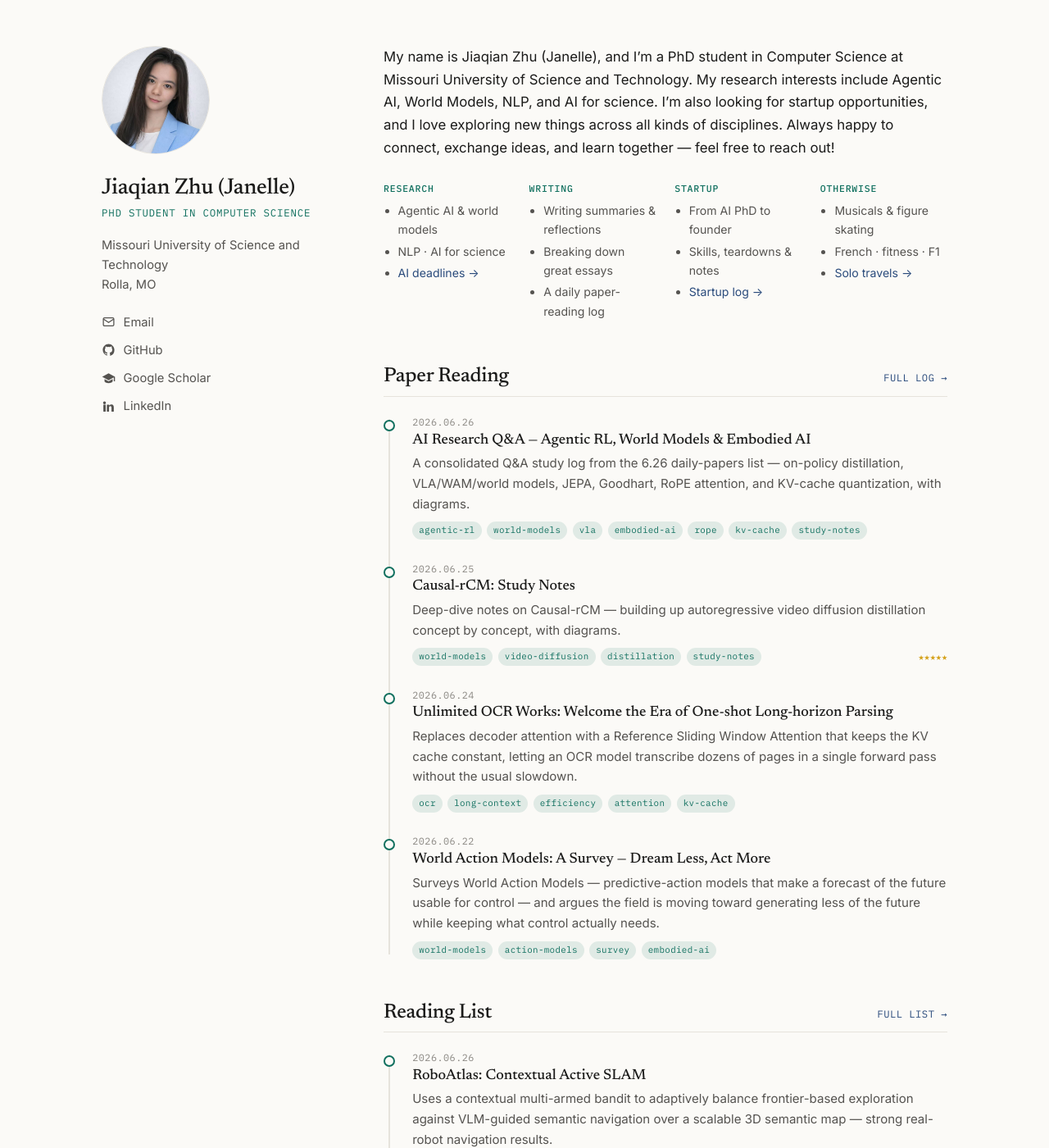
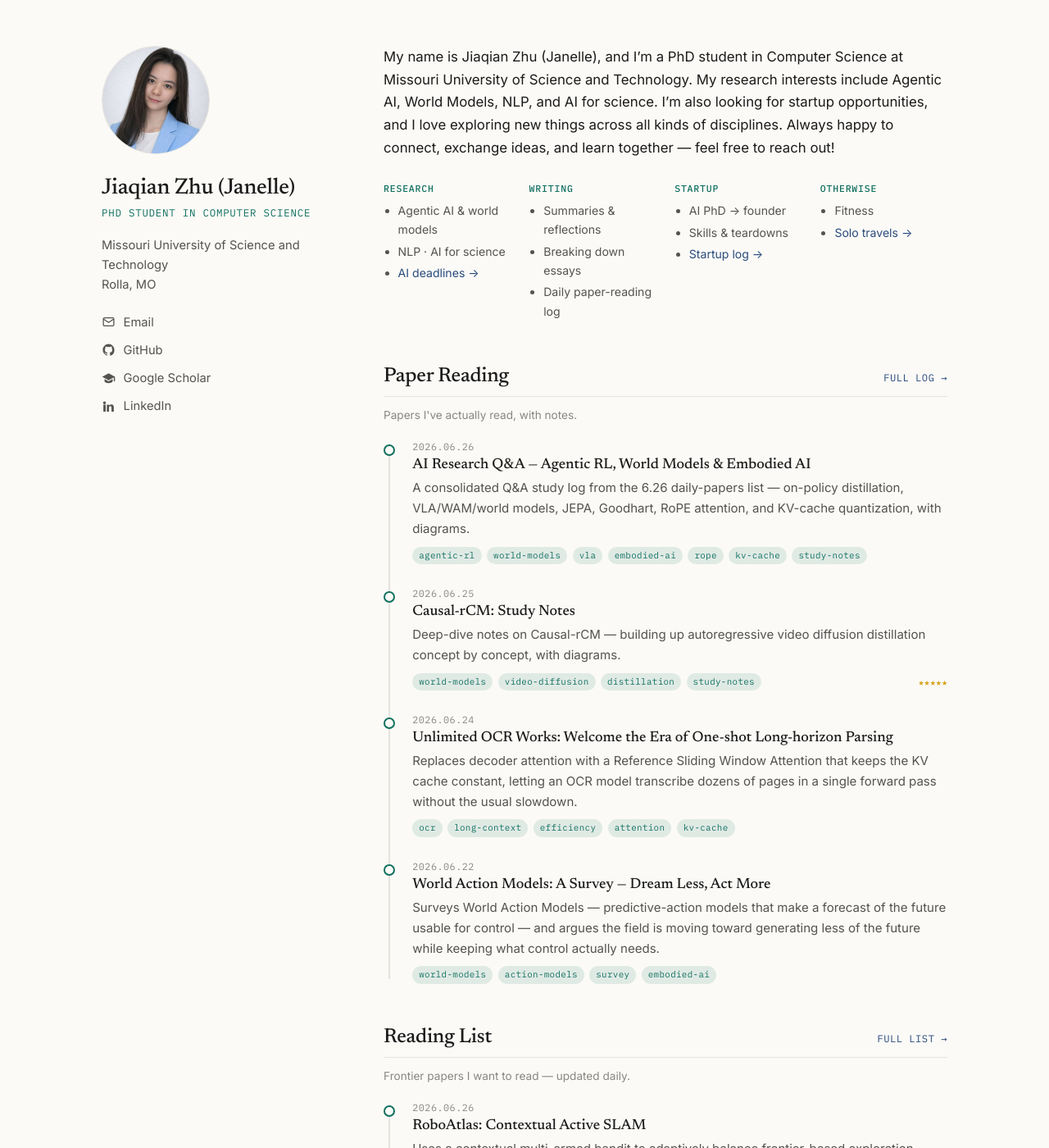
Before and after one commit to Jiaqian-Janelle/Jiaqian-Janelle.github.io, a Jekyll site: the page built from index.html, in a window 1280 px wide and 1400 px high. Shown: the whole window at 82% size. Built offline with Jekyll 4.4.1, drawn with Linux system fonts in a browser that asks for light colours; some of the changed text lies outside the part shown.

Commit message:
streamline homepage facets, clarify reading sections, trim awards

```diff
--- a/_data/experience.yml
+++ b/_data/experience.yml
@@ -1,4 +1,4 @@
 - period: "2024"
   detail: "**National Scholarship**, Ministry of Education of China."
 - period: "2021"
-  detail: "**First Prize (National Top 3)**, China College Student Computer Design Competition — Digital Media & Interaction Design track. Project: *Alpine Skiing VR*, an immersive VR skiing experience; served as **team leader**."
+  detail: "**National First Prize** (Top 3), China College Student Computer Design Competition — *Alpine Skiing VR*, as team leader. Outstanding Work · showcased online · 20,000+ views."
--- a/index.html
+++ b/index.html
@@ -23,36 +23,36 @@ layout: default
         <div class="facet">
           <h4>Writing</h4>
           <ul>
-            <li>Writing summaries &amp; reflections</li>
-            <li>Breaking down great essays</li>
-            <li>A daily paper-reading log</li>
+            <li>Summaries &amp; reflections</li>
+            <li>Breaking down essays</li>
+            <li>Daily paper-reading log</li>
           </ul>
         </div>
         <div class="facet">
           <h4>Startup</h4>
           <ul>
-            <li>From AI PhD to founder</li>
-            <li>Skills, teardowns &amp; notes</li>
+            <li>AI PhD → founder</li>
+            <li>Skills &amp; teardowns</li>
             <li><a href="{{ '/startup/' | relative_url }}">Startup log →</a></li>
           </ul>
         </div>
         <div class="facet">
           <h4>Otherwise</h4>
           <ul>
-            <li>Musicals &amp; figure skating</li>
-            <li>French · fitness · F1</li>
+            <li>Fitness</li>
             <li><a href="{{ '/travels/' | relative_url }}">Solo travels →</a></li>
           </ul>
         </div>
       </div>
     </section>
 
-    <!-- PAPER READING — the daily log -->
+    <!-- PAPER READING — papers actually read -->
     <section class="section" id="papers">
       <div class="section-head">
         <h2>Paper Reading</h2>
         <a class="all-link" href="{{ '/papers/' | relative_url }}">FULL LOG →</a>
       </div>
+      <p style="margin:-0.6rem 0 1.1rem;color:var(--ink-faint);font-size:.85rem">Papers I've actually read, with notes.</p>
       <ul class="paperlog">
         {% assign recent_papers = site.papers | sort: 'date' | reverse %}
         {% for p in recent_papers limit: 5 %}
@@ -69,12 +69,13 @@ layout: default
       </ul>
     </section>
 
-    <!-- READING LIST -->
+    <!-- READING LIST — papers I want to read -->
     <section class="section" id="reading">
       <div class="section-head">
         <h2>Reading List</h2>
         <a class="all-link" href="{{ '/reading/' | relative_url }}">FULL LIST →</a>
       </div>
+      <p style="margin:-0.6rem 0 1.1rem;color:var(--ink-faint);font-size:.85rem">Frontier papers I want to read — updated daily.</p>
       <ul class="paperlog">
         {% assign recent_reading = site.reading | sort: 'date' | reverse %}
         {% for r in recent_reading limit: 5 %}
```
